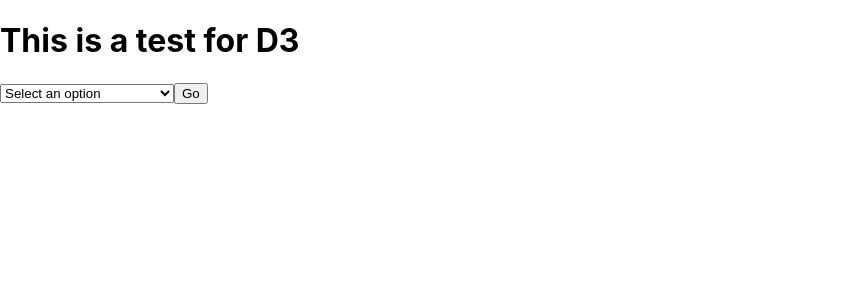
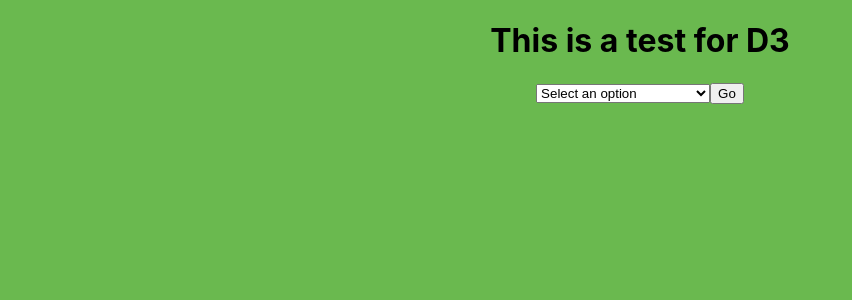
Before and after one commit to wilsonj806/nyc-arbor-logger, a React (Create React App) app: page / in a window 1280 px wide. Shown: the top 300 px of the page, without its empty margins (0-852 px from the left). Built offline with nearby package versions, Linux system fonts and the light colour scheme.

Commit message:
Add basic styling, remove inline styling

```diff
--- a/src/App.tsx
+++ b/src/App.tsx
@@ -15,11 +15,7 @@ function App() {
       <NavBar/>
       <div
         id='d3-stuff'
-        style={{
-          display: 'flex',
-          justifyContent: 'center',
-          width: '100%'
-      }}>
+      >
         <Chart endpointPrefix={endpointPrefix} chartSelector='#d3-stuff'/>
       </div>
     </div>
--- a/src/index.css
+++ b/src/index.css
@@ -1,13 +1,23 @@
 body {
   margin: 0;
+  min-height: 100vh;
   font-family: -apple-system, BlinkMacSystemFont, 'Segoe UI', 'Roboto', 'Oxygen',
     'Ubuntu', 'Cantarell', 'Fira Sans', 'Droid Sans', 'Helvetica Neue',
     sans-serif;
   -webkit-font-smoothing: antialiased;
   -moz-osx-font-smoothing: grayscale;
   box-sizing: border-box;
+  background: #6ab94f
 }
 
+.App {
+  width: 100vw;
+  height: 100vh;
+  background: transparent;
+  display: flex;
+  flex-flow: column nowrap;
+  place-items: center center;
+}
 code {
   font-family: source-code-pro, Menlo, Monaco, Consolas, 'Courier New',
     monospace;
@@ -16,3 +26,17 @@ code {
 .bar {
   fill: steelblue;
 }
+
+#d3-stuff {
+  min-height: 60%;
+  width: 100%;
+  display: flex;
+  place-items: center center;
+}
+
+svg {
+  /* display: flex; */
+  /* place-items: center; */
+  margin: auto;
+  background: white;
+}
```
